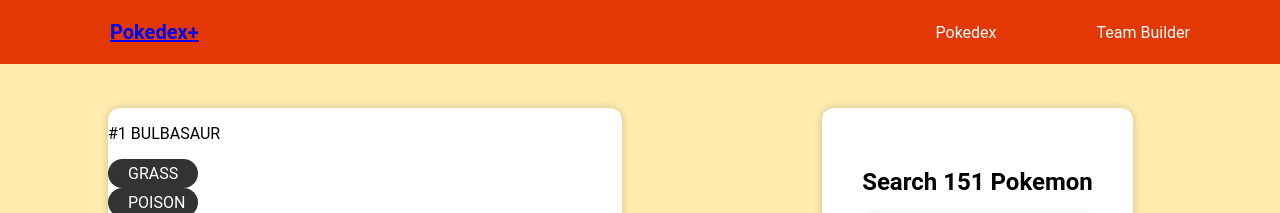
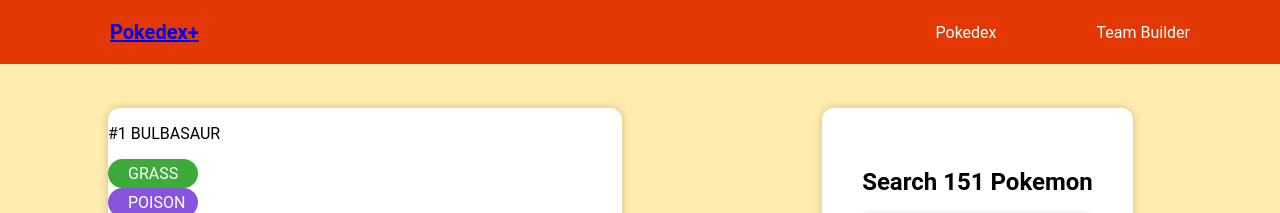
Before and after one commit to mrespicio/pokedex, a plain HTML site: page pokedex.html in a window 1280 px wide. Shown: the top 213 px of the page. Drawn offline with Linux system fonts and the light colour scheme; files that its build step writes are made by us from their sources; no server answers.

Commit message:
add hex color codes for corresponding types

```diff
--- a/script.js
+++ b/script.js
@@ -195,7 +195,7 @@ function expandCard(){
    appendStats();
 }
 
-async function getPokemon(num, namePok){
+async function getPokemon(num){
     let url = "https://pokeapi.co/api/v2/pokemon/" + num.toString();
     let response = await fetch(url)
     let pkm = await response.json();
@@ -227,7 +227,6 @@ async function getPokemon(num, namePok){
     let pkmSpc = await response.json(); //pokemon species
 
     // from species
-    //console.log(pkmSpc);
     let pkmDesc = pkmSpc['flavor_text_entries'][0]['flavor_text'];
     let pkmTx = pkmSpc.genera[7]['genus'];
     let pkmHap = pkmSpc['base_happiness'];
--- a/styles/card-display.css
+++ b/styles/card-display.css
@@ -1,4 +1,27 @@
 /* contains the pokemon display and expanded view */
+
+
+*{
+    /* type colors */
+    --normal: #C3C3C3;
+    --fire: #FF9141;
+    --grass: #3DAB3A;
+    --psychic: #F4A4FB;
+    --ghost: #786A9F;
+    --dragon: #8867BD;
+    --poison: #8854DC;
+    --fairy: #FFC0DB;
+    --rock: #AE9267;
+    --dark: #6A6262;
+    --fighting: #CB5050;
+    --water: #4A92FF;
+    --electric: #EACD37;
+    --ice: #8AFFF8;
+    --ground: #835F3E;
+    --flying: #C6E0FF;
+    --bug: #D3DFA1;
+    --steel: #C8C8C8;
+}
 
 /* pokemon regular display */
 #pokemon-display {
@@ -8,15 +31,25 @@
     margin: 100px;
 }
 
+/* generic type boxes */
 #type-one,
 #type-two {
-    background-color: #333;
+    /*background-color: #333;*/
     width: 50px;
     color: white;
     padding: 5px 20px;
     /* margin: auto; */
     border-radius: 20px;
 }
+
+#type-one{
+    background-color: var(--grass);
+}
+#type-two{
+    background-color: var(--poison);
+}
+
+
 #pkm-img {
     border: solid 1px red;
 }
```
